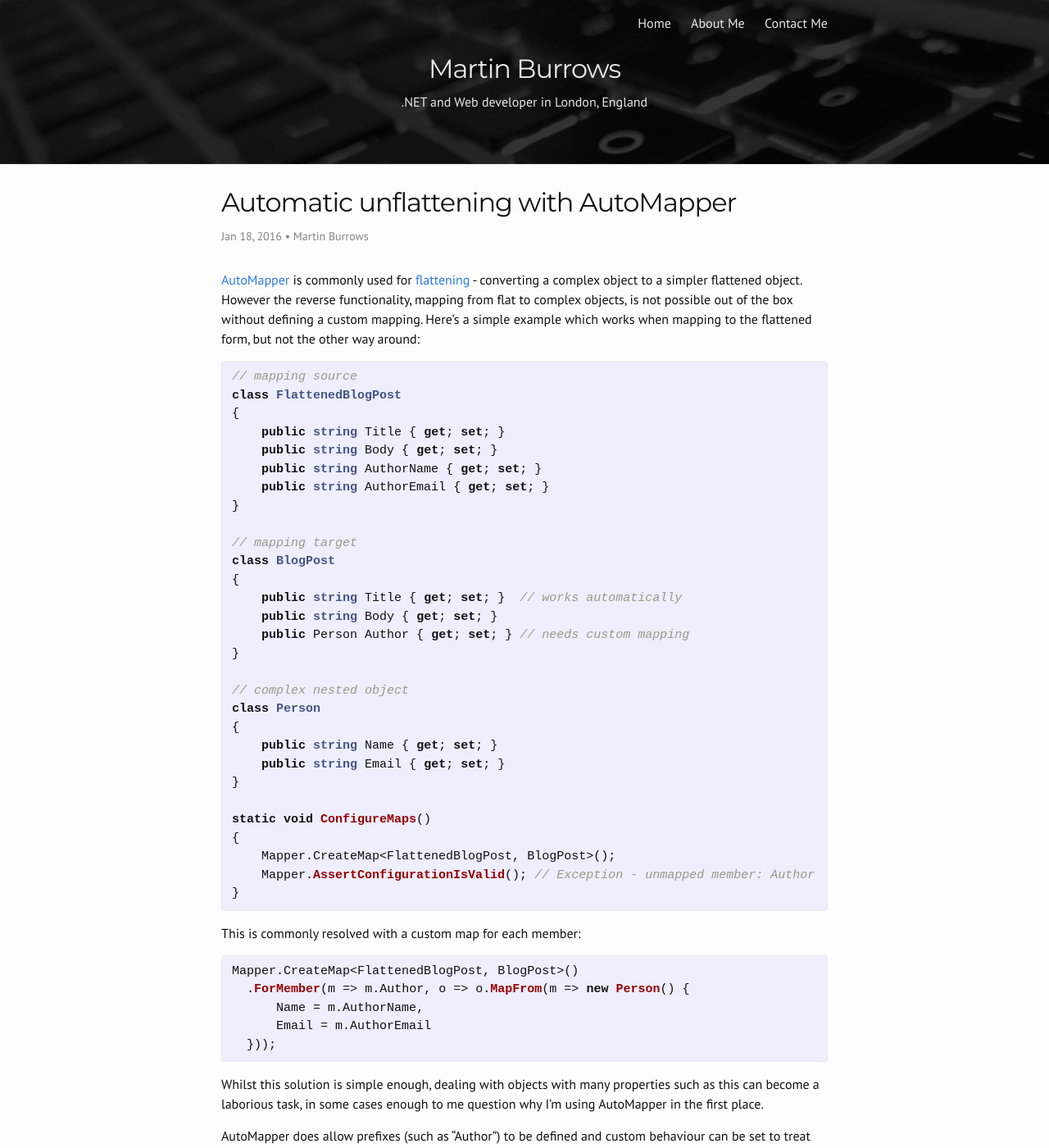
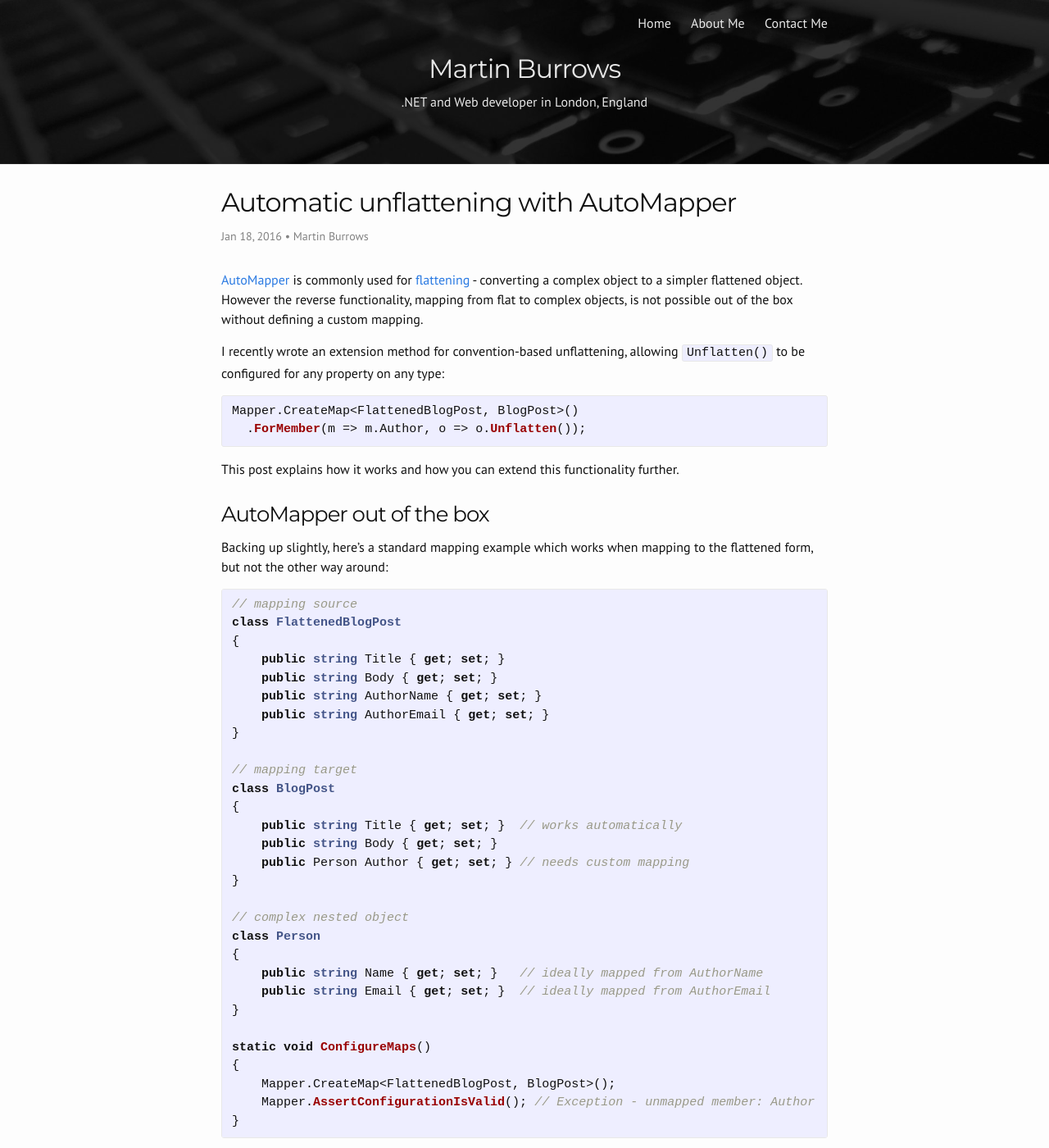
Before and after one commit to martinburrows/martinburrows.github.io, a Jekyll site: the page built from _posts/2016-01-18-automatic-unflattening-with-automapper.md, in a window 1280 px wide and 1400 px high. Shown: the whole window at 82% size. Built offline with Jekyll 4.4.1, drawn with Linux system fonts in a browser that asks for light colours; comment, search, counter and statistics services are not loaded; some of the changed text lies outside the part shown.

Commit message:
refining

```diff
--- a/_posts/2016-01-18-automatic-unflattening-with-automapper.md
+++ b/_posts/2016-01-18-automatic-unflattening-with-automapper.md
@@ -6,7 +6,22 @@
 description: "AutoMapper is commonly used for flattening objects, but automatic unflattening is not supported out of the box. Here's one solution."
 ---
 
-[AutoMapper][automapper] is commonly used for [flattening][flattening] - converting a complex object to a simpler flattened object. However the reverse functionality, mapping from flat to complex objects, is not possible out of the box without defining a custom mapping. <!--more-->Here's a simple example which works when mapping to the flattened form, but not the other way around:
+[AutoMapper][automapper] is commonly used for [flattening][flattening] - converting a complex object to a simpler flattened object. However the reverse functionality, mapping from flat to complex objects, is not possible out of the box without defining a custom mapping.
+
+I recently wrote an extension method for convention-based unflattening, allowing `Unflatten()` to be configured for any property on any type:
+
+{% highlight c# %}
+Mapper.CreateMap<FlattenedBlogPost, BlogPost>()
+  .ForMember(m => m.Author, o => o.Unflatten());
+{% endhighlight %}
+
+This post explains how it works and how you can extend this functionality further.
+
+<!--more-->
+
+## AutoMapper out of the box
+
+Backing up slightly, here's a standard mapping example which works when mapping to the flattened form, but not the other way around:
 
 {% highlight c# %}
 // mapping source
@@ -29,8 +44,8 @@
 // complex nested object
 class Person
 {
-    public string Name { get; set; }
-    public string Email { get; set; }
+    public string Name { get; set; }   // ideally mapped from AuthorName
+    public string Email { get; set; }  // ideally mapped from AuthorEmail
 }
 
 static void ConfigureMaps()
```
Also changed, not shown: other parts of _posts/2016-01-18-automatic-unflattening-with-automapper.md (+1 -3 lines).
